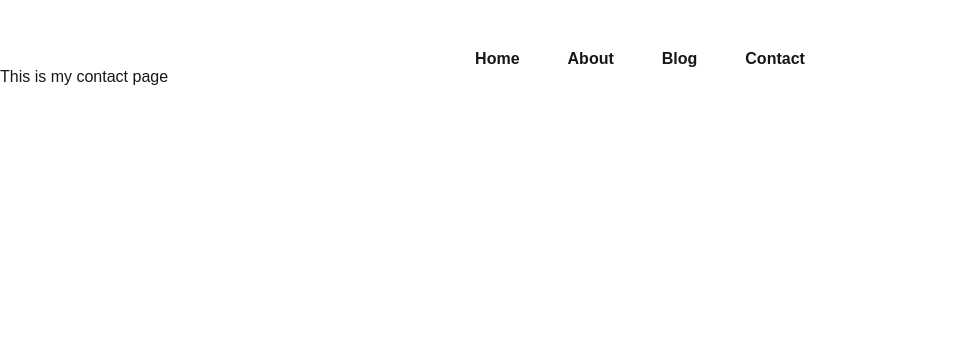
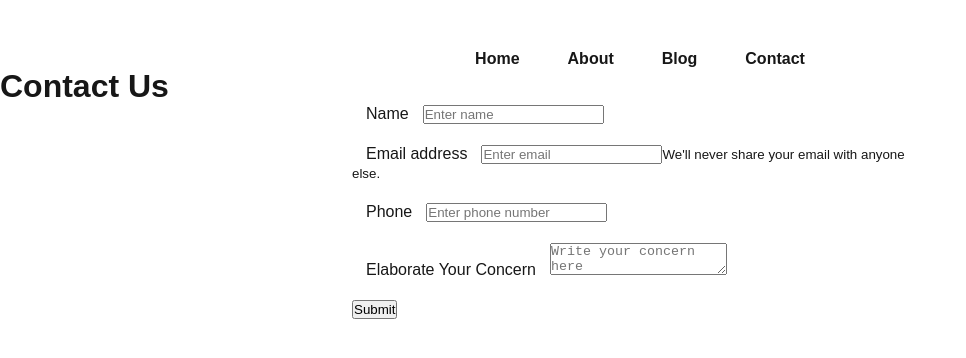
Before and after one commit to MukundVisavadiya/huntingcoder, a Next.js app: page /contact in a window 1280 px wide. Shown: the top 358 px of the page, without its empty margins (0-966 px from the left). Built offline with nearby package versions, Linux system fonts and the light colour scheme.

Commit message:
contact api & form is done

```diff
--- /dev/null
+++ b/contactdata/2.json
@@ -0,0 +1 @@
+{"name":"mukund visavadiya-","email":"mukund.visavadiya@aksharsoftsolutions.com","phone":"09955778899","desc":"fsadfsd"}
--- /dev/null
+++ b/contactdata/3.json
@@ -0,0 +1 @@
+{"name":"Nirav","email":"nirav@gmail.com","phone":"9574187580","desc":"sdfasdfsdfs"}
--- a/pages/contact.js
+++ b/pages/contact.js
@@ -1,9 +1,115 @@
-import React from 'react'
+import React, { useState } from "react";
+import styles from "../styles/contact.module.css";
 
 const Contact = () => {
+  const [name, setName] = useState("");
+  const [email, setEmail] = useState("");
+  const [phone, setPhone] = useState("");
+  const [desc, setDesc] = useState("");
+
+  const handleSubmit = (e) => {
+    e.preventDefault();
+    const { name, email, phone, desc } = e.target.elements;
+    let data = {
+      name: name.value,
+      email: email.value,
+      phone: phone.value,
+      desc: desc.value,
+    };
+
+    fetch("http://localhost:3000/api/postcontact", {
+      method: "POST",
+      headers: {
+        "Content-Type": "application/json",
+      },
+      body: JSON.stringify(data),
+    }).then((response) => {
+      if (response.ok) {
+        alert("Your message has been sent successfully!");
+        setName("");
+        setEmail("");
+        setPhone("");
+        setDesc("");
+      } else {
+        alert("Something went wrong!");
+      }
+    });
+  };
+
   return (
-    <div>This is my contact page</div>
-  )
-}
+    <>
+      <h1>Contact Us</h1>
+      <div className={styles.container}>
+        <form onSubmit={handleSubmit}>
+          <div className={styles.mb3}>
+            <label htmlFor="name" className={styles.formLabel}>
+              Name
+            </label>
+            <input
+              type="text"
+              className="form-control"
+              id="name"
+              aria-describedby="emailHelp"
+              placeholder="Enter name"
+              name="name"
+              value={name}
+              onChange={(e) => setName(e.target.value)}
+            />
+          </div>
+          <div className={styles.mb3}>
+            <label htmlFor="email" className={styles.formLabel}>
+              Email address
+            </label>
+            <input
+              type="email"
+              className="form-control"
+              id="email"
+              aria-describedby="emailHelp"
+              placeholder="Enter email"
+              name="email"
+              value={email}
+              onChange={(e) => setEmail(e.target.value)}
+            />
+            <small id="emailHelp" className="form-text text-muted">
+              We'll never share your email with anyone else.
+            </small>
+          </div>
+          <div className={styles.mb3}>
+            <label htmlFor="phone" className={styles.formLabel}>
+              Phone
+            </label>
+            <input
+              type="tel"
+              className="form-control"
+              id="phone"
+              placeholder="Enter phone number"
+              name="phone"
+              value={phone}
+              onChange={(e) => setPhone(e.target.value)}
+            />
+          </div>
+          <div className={styles.mb3}>
+            <div className="form-floating">
+              <label htmlFor="desc" className={styles.formLabel}>
+                Elaborate Your Concern
+              </label>
+              <textarea
+                className="form-control"
+                placeholder="Write your concern here"
+                id="desc"
+                value={desc}
+                name="desc"
+                onChange={(e) => setDesc(e.target.value)}
+              ></textarea>
+            </div>
+          </div>
+          <button type="submit" className="btn btn-primary">
+            Submit
+          </button>
+        </form>
+      </div>
+    </>
+  );
+};
 
-export default Contact
+export default Contact;
--- /dev/null
+++ b/styles/contact.module.css
@@ -0,0 +1,12 @@
+.container {
+  margin: auto;
+  max-width: 45vw;
+}
+
+.mb3 {
+  margin-bottom: 21px;
+}
+
+.formLabel {
+  margin: 0px 14px;
+}
```
